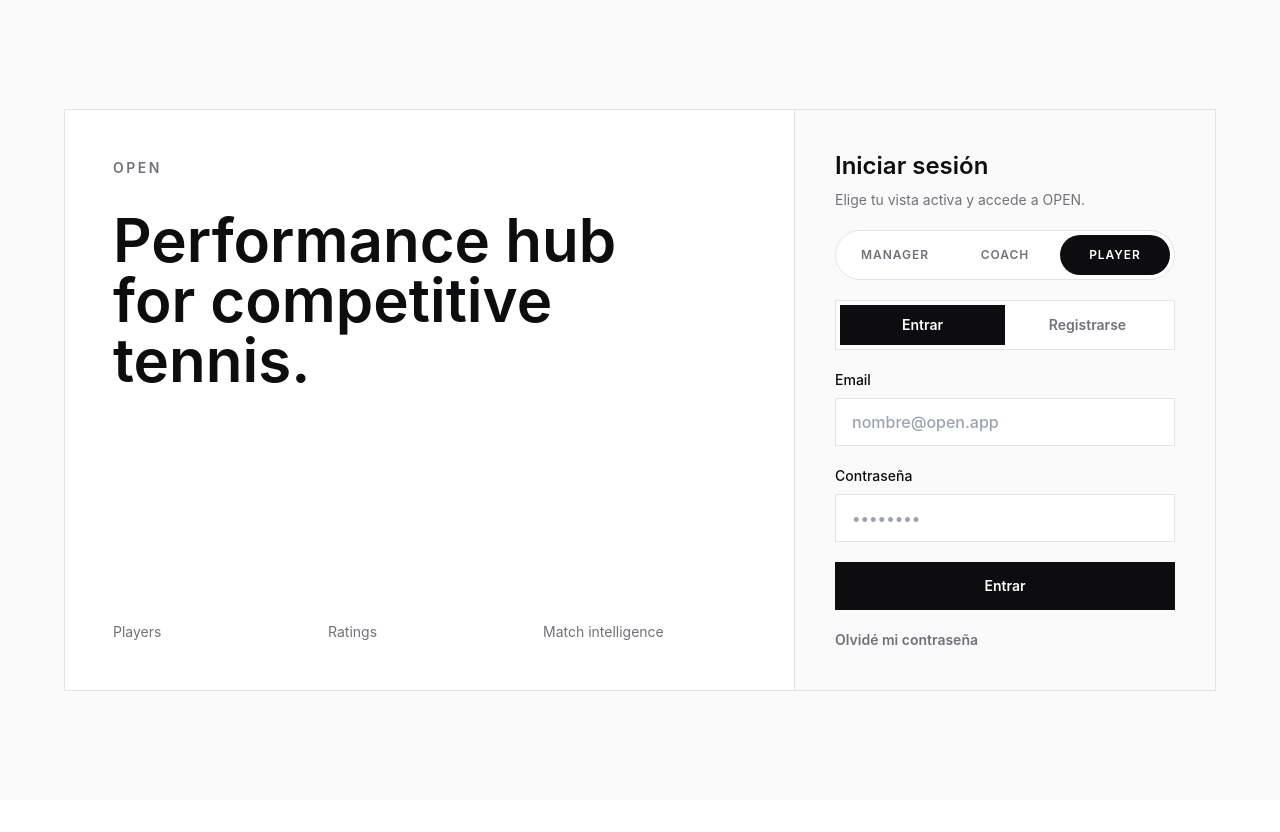
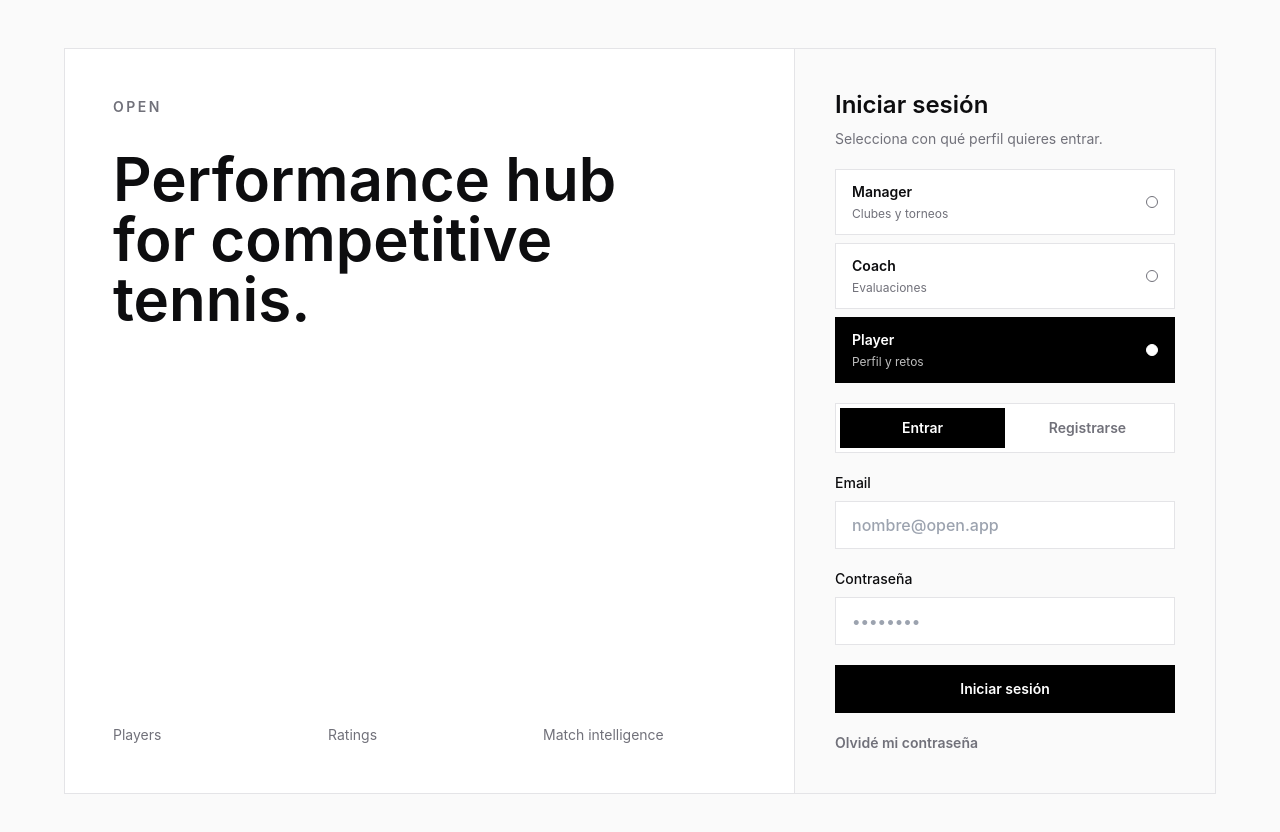
Before and after one commit to Asterone01/open-tennis-app, a React (Vite) app: page /login in a window 1280 px wide. Shown: the top 832 px of the page. Before the commit the page ends 800 px from the top, so only its background shows below. Built offline with nearby package versions, Linux system fonts and the light colour scheme.

Commit message:
feat: implement AuthView with role-based login and add project state documentation

```diff
--- a/src/features/auth/AuthView.jsx
+++ b/src/features/auth/AuthView.jsx
@@ -4,7 +4,11 @@ import { supabase } from '../../lib/supabase'
 import { setStoredRole } from '../../hooks/useActiveRole'
 import OnboardingWizard from './OnboardingWizard'
 
-const loginRoles = ['manager', 'coach', 'player']
+const loginRoles = [
+  { id: 'manager', label: 'Manager', description: 'Clubes y torneos' },
+  { id: 'coach', label: 'Coach', description: 'Evaluaciones' },
+  { id: 'player', label: 'Player', description: 'Perfil y retos' },
+]
 
 function AuthView() {
   const [mode, setMode] = useState('login')
@@ -101,24 +105,46 @@ function AuthView() {
                 Iniciar sesión
               </h2>
               <p className="mt-2 text-sm text-open-muted">
-                Elige tu vista activa y accede a OPEN.
+                Selecciona con qué perfil quieres entrar.
               </p>
             </div>
 
-            <div className="grid grid-cols-3 rounded-full border border-open-border bg-open-surface p-1">
+            <div className="grid gap-2">
               {loginRoles.map((role) => (
                 <button
-                  key={role}
+                  key={role.id}
                   type="button"
-                  onClick={() => setSelectedRole(role)}
+                  onClick={() => setSelectedRole(role.id)}
                   className={[
-                    'h-10 rounded-full text-xs font-semibold uppercase tracking-[0.08em] transition',
-                    selectedRole === role
-                      ? 'bg-open-primary text-white'
-                      : 'text-open-muted hover:text-open-ink',
+                    'group flex items-center justify-between border px-4 py-3 text-left transition',
+                    selectedRole === role.id
+                      ? 'border-black bg-black text-white'
+                      : 'border-open-border bg-open-surface text-open-ink hover:border-black hover:bg-black hover:text-white',
                   ].join(' ')}
                 >
-                  {role}
+                  <span>
+                    <span className="block text-sm font-semibold">
+                      {role.label}
+                    </span>
+                    <span
+                      className={[
+                        'mt-1 block text-xs',
+                        selectedRole === role.id
+                          ? 'text-white/75'
+                          : 'text-open-muted group-hover:text-white/75',
+                      ].join(' ')}
+                    >
+                      {role.description}
+                    </span>
+                  </span>
+                  <span
+                    className={[
+                      'h-3 w-3 rounded-full border',
+                      selectedRole === role.id
+                        ? 'border-white bg-white'
+                        : 'border-open-muted',
+                    ].join(' ')}
+                  />
                 </button>
               ))}
             </div>
@@ -126,7 +152,8 @@ function AuthView() {
             <div className="grid grid-cols-2 border border-open-border bg-open-surface p-1">
               <button
                 type="button"
-                className="h-10 bg-open-primary text-sm font-semibold text-white transition"
+                onClick={() => setMode('login')}
+                className="h-10 bg-black text-sm font-semibold text-white transition hover:bg-black"
               >
                 Entrar
               </button>
@@ -180,9 +207,9 @@ function AuthView() {
             <button
               type="submit"
               disabled={isSubmitting}
-              className="h-12 bg-open-primary px-5 text-sm font-semibold text-white transition hover:opacity-90 disabled:cursor-not-allowed disabled:bg-open-muted"
+              className="h-12 bg-black px-5 text-sm font-semibold text-white transition hover:bg-black disabled:cursor-not-allowed disabled:bg-black disabled:opacity-45"
             >
-              {isSubmitting ? 'Entrando...' : 'Entrar'}
+              {isSubmitting ? 'Iniciando sesión...' : 'Iniciar sesión'}
             </button>
 
             <button
```
Also changed, not shown: 2 other files (tests, documents, lock files or other folders).
